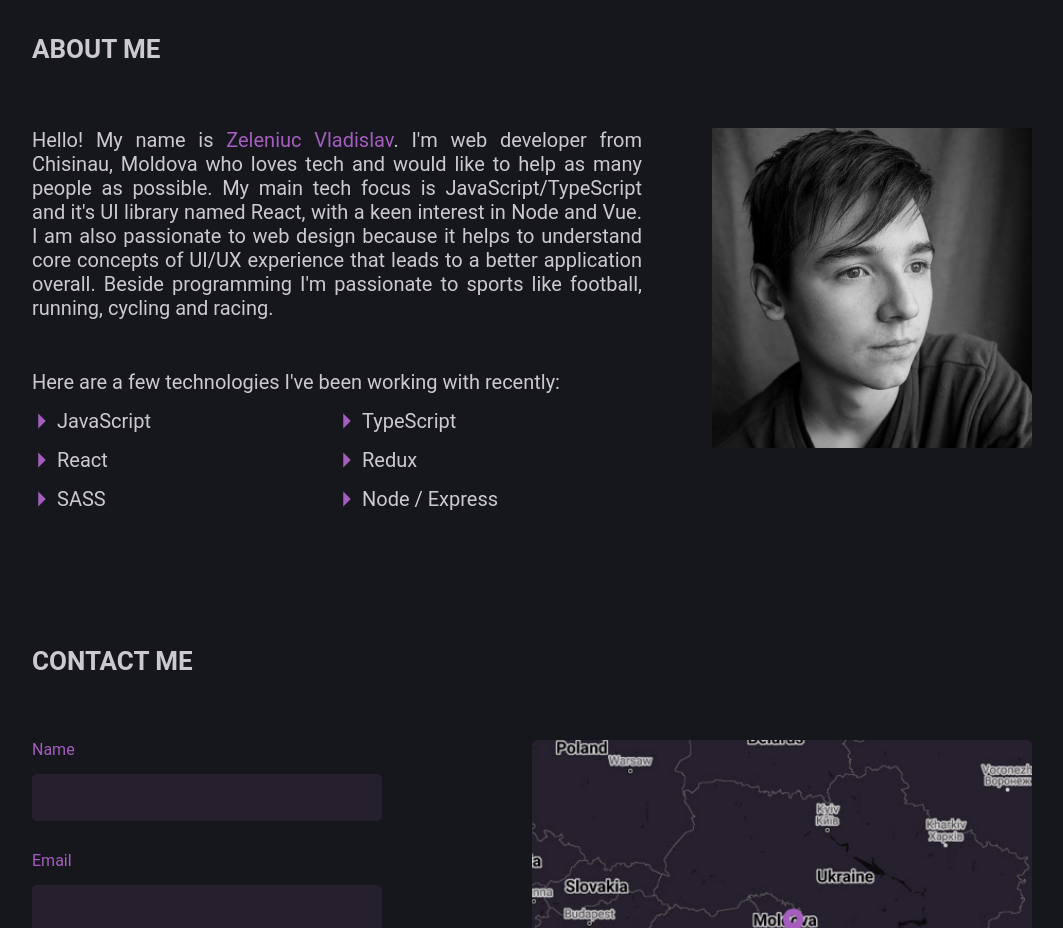
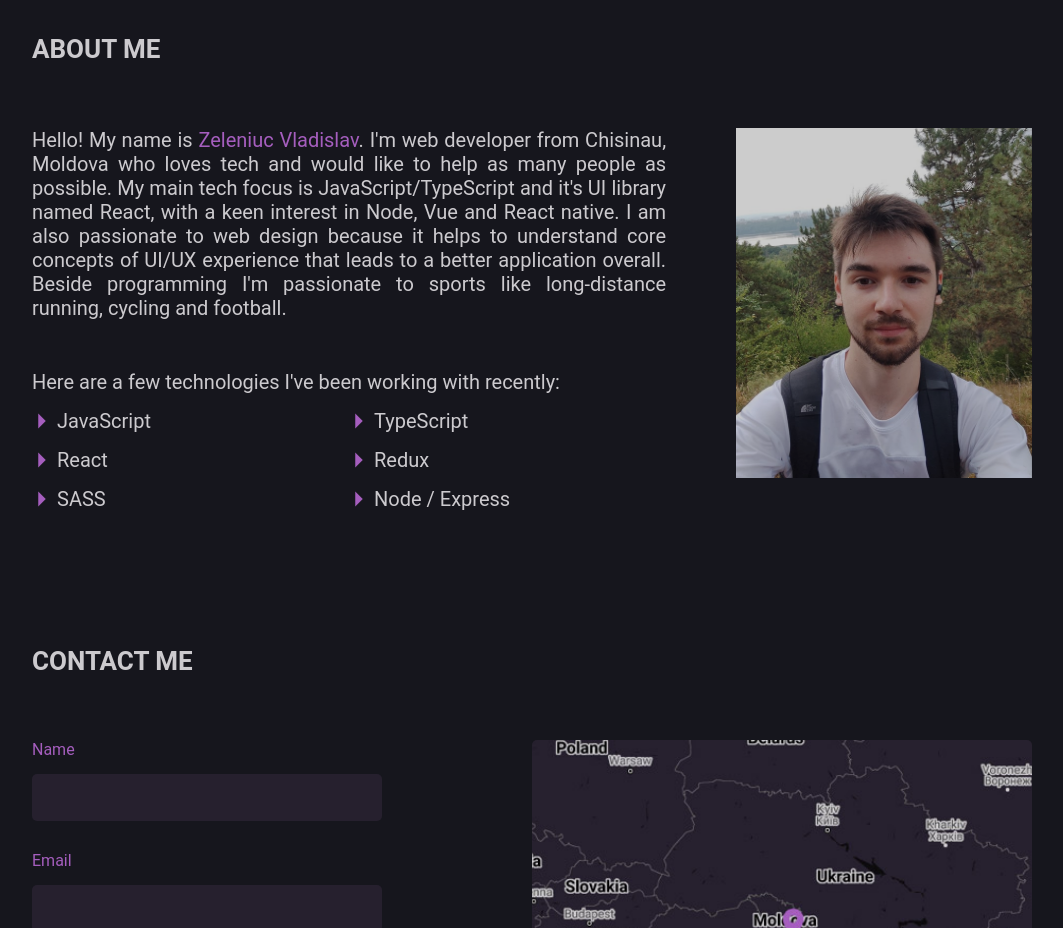
Before and after one commit to zeleniucvladislav/MyPortfolio, a React (Create React App) app: page / in a window 1280 px wide. Shown: the part 4340-5268 px from the top of the page, without its empty margins (108-1171 px from the left). Built offline with nearby package versions, Linux system fonts and the light colour scheme; no server answers.

Commit message:
Updated about section

```diff
--- a/src/pages/about/about.module.scss
+++ b/src/pages/about/about.module.scss
@@ -19,8 +19,9 @@
 }
 
 .image {
-  width: 320px;
-  height: 320px;
+  width: 300px;
+  height: 350px;
+  filter: brightness(80%);
 }
 
 .technologies {
--- a/src/static/about.ts
+++ b/src/static/about.ts
@@ -10,7 +10,7 @@ export const technologies = [
 export const aboutMe = ` I'm web developer from Chisinau, Moldova who loves tech and would like
 to help as many people as possible. My main tech focus is
 JavaScript/TypeScript and it's UI library named React, with a keen
-interest in Node and Vue. I am also passionate to web design
+interest in Node, Vue and React native. I am also passionate to web design
 because it helps to understand core concepts of UI/UX experience
 that leads to a better application overall. Beside programming I'm
-passionate to sports like football, running, cycling and racing.`;
+passionate to sports like long-distance running, cycling and football.`;
```
Also changed, not shown: src/assets/images/about.jpg.
